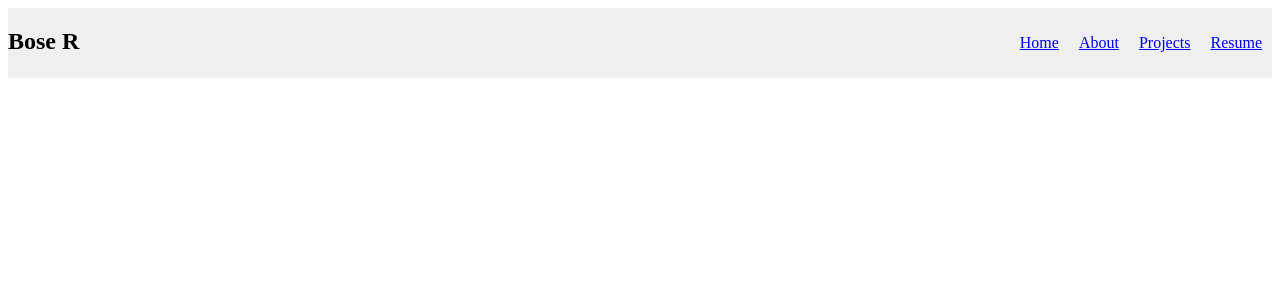
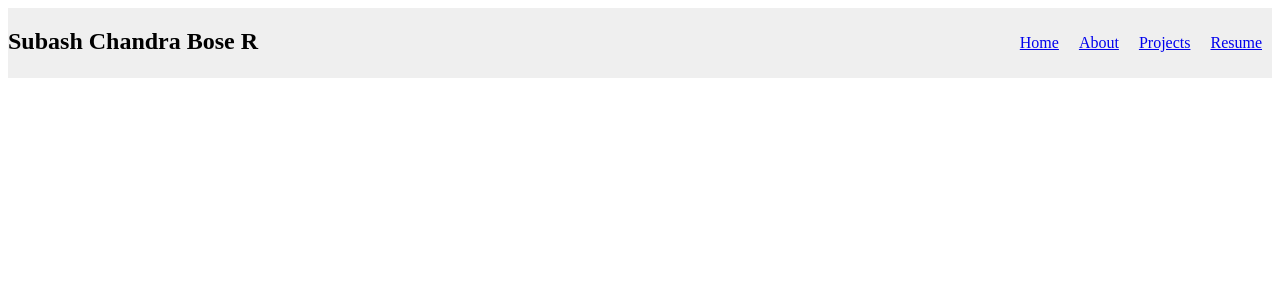
Before and after one commit to s16e/my-static-portfolio, a website: page index.html in a window 1280 px wide. Shown: the top 281 px of the page. Drawn offline with Linux system fonts and the light colour scheme.

Commit message:
updated my logo

```diff
--- a/index.html
+++ b/index.html
@@ -15,7 +15,7 @@
     <main>
       <nav>
         <!--logo section-->
-        <h1>Bose R</h1>
+        <h1>Subash Chandra Bose R</h1>
         <!--navigation items-->
         <ul>
           <!--nav item-->
```
